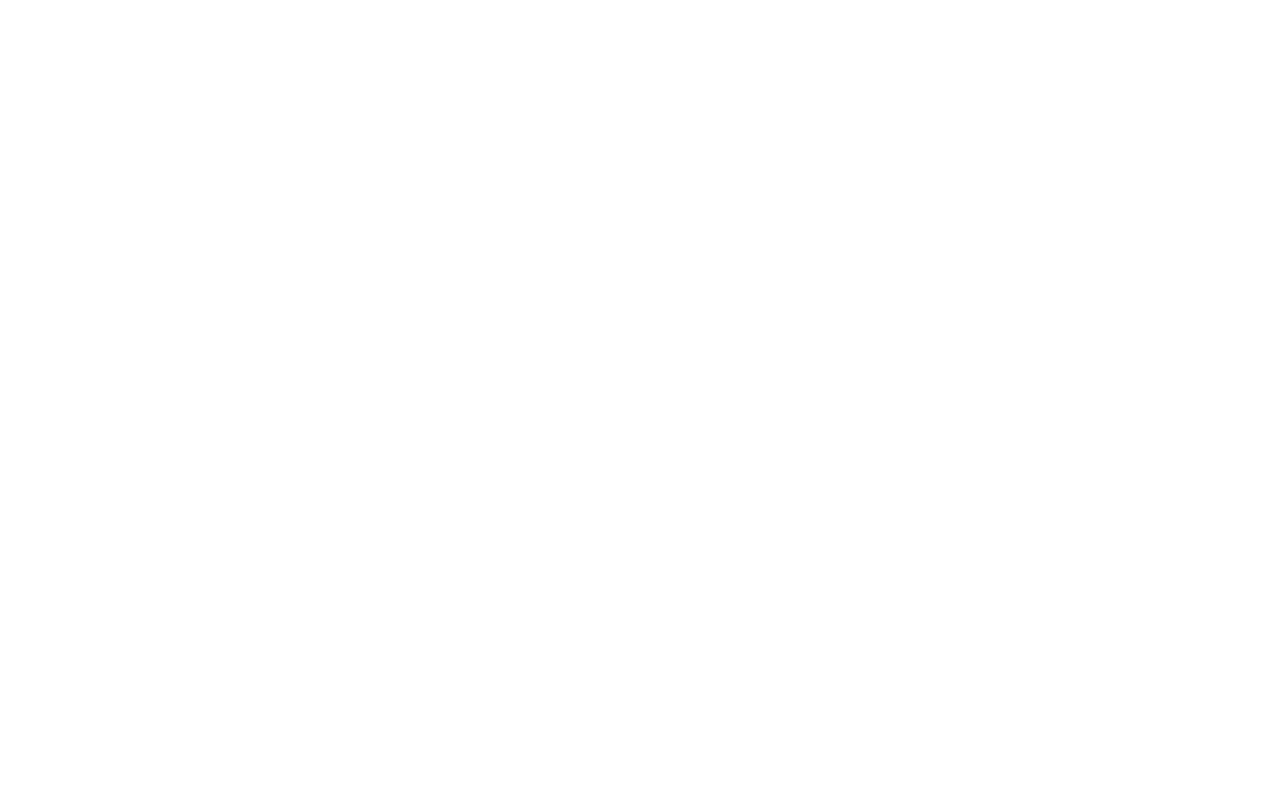
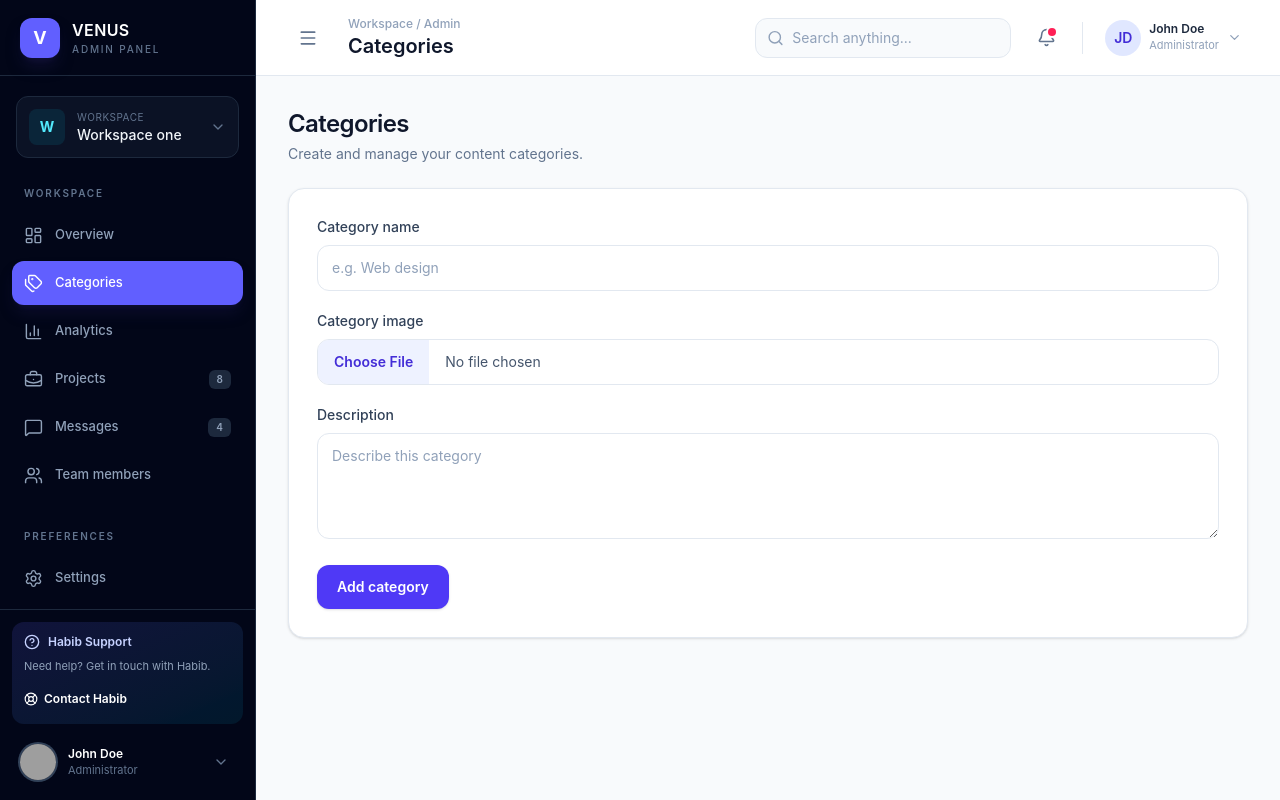
Before and after one commit to Habibur5114/Venus-React, a React (Vite) app: page /admin/category in a window 1280 px wide. Before the commit this address had no page. Built offline with nearby package versions, Linux system fonts and the light colour scheme; grey boxes are pictures that could not be loaded.

Commit message:
update category

```diff
--- a/src/App.jsx
+++ b/src/App.jsx
@@ -1,4 +1,4 @@
-import { BrowserRouter, Routes, Route } from 'react-router-dom';
+import { BrowserRouter, Routes, Route, Outlet, useLocation } from 'react-router-dom';
 
 import About from './components/layout/About';
 import Hero from './components/layout/Hero';
@@ -13,6 +13,7 @@
 import { ArrowDownRight, ArrowUpRight, BriefcaseBusiness, Users, WalletCards } from 'lucide-react';
 import AdminNavbar from './components/admin/layout/Navbar';
 import Sidebar from './components/admin/layout/Sidebar';
+import AdminCategory from './components/admin/Category';
 
 
 function HomePage() {
@@ -48,14 +49,12 @@
 }
 
 
-function AdminDashboard() {
+function AdminLayout() {
   const [isSidebarCollapsed, setIsSidebarCollapsed] = useState(false);
   const [isMobileSidebarOpen, setIsMobileSidebarOpen] = useState(false);
-  const stats = [
-    { label: 'Total revenue', value: '$48,294', change: '+12.8%', icon: WalletCards, positive: true },
-    { label: 'Active projects', value: '24', change: '+4.3%', icon: BriefcaseBusiness, positive: true },
-    { label: 'Team members', value: '18', change: '-1.2%', icon: Users, positive: false },
-  ];
+
+  const { pathname } = useLocation();
+  const pageTitle = pathname === '/admin/category' ? 'Categories' : 'Dashboard';
 
   return (
     <div className="flex min-h-screen bg-slate-50 font-sans text-slate-900">
@@ -66,6 +65,7 @@
       />
       <div className="flex min-w-0 flex-1 flex-col">
         <AdminNavbar
+          title={pageTitle}
           onMenuClick={() => {
             if (window.matchMedia('(min-width: 768px)').matches) {
               setIsSidebarCollapsed((collapsed) => !collapsed);
@@ -76,6 +76,23 @@
         />
         <main className="flex-1 overflow-y-auto p-4 sm:p-6 lg:p-8">
           <div className="mx-auto max-w-7xl">
+            <Outlet />
+          </div>
+        </main>
+      </div>
+    </div>
+  );
+}
+
+function AdminDashboard() {
+  const stats = [
+    { label: 'Total revenue', value: '$48,294', change: '+12.8%', icon: WalletCards, positive: true },
+    { label: 'Active projects', value: '24', change: '+4.3%', icon: BriefcaseBusiness, positive: true },
+    { label: 'Team members', value: '18', change: '-1.2%', icon: Users, positive: false },
+  ];
+
+  return (
+    <>
       <div className="mb-7 flex flex-wrap items-end justify-between gap-3">
         <p className="text-sm text-slate-500">
           Here&apos;s what&apos;s happening with your workspace.
@@ -130,10 +147,7 @@
           Your latest workspace activity will appear here.
         </p>
       </section>
-          </div>
-        </main>
-      </div>
-    </div>
+    </>
   );
 }
 
@@ -144,7 +158,10 @@
 
         <Route path="/" element={<HomePage />} />
 
-        <Route path="/admin" element={<AdminDashboard />} />
+        <Route path="/admin" element={<AdminLayout />}>
+          <Route index element={<AdminDashboard />} />
+          <Route path="category" element={<AdminCategory />} />
+        </Route>
       </Routes>
     </BrowserRouter>
   );
--- /dev/null
+++ b/src/components/admin/Category.jsx
@@ -0,0 +1,135 @@
+import { useEffect, useRef, useState } from 'react';
+
+export default function AdminCategory() {
+  const [categories, setCategories] = useState([]);
+  const [error, setError] = useState('');
+  const imageUrls = useRef([]);
+
+  useEffect(() => {
+    const urls = imageUrls.current;
+    return () => {
+      urls.forEach((url) => URL.revokeObjectURL(url));
+    };
+  }, []);
+
+  function handleSubmit(event) {
+    event.preventDefault();
+    setError('');
+
+    const formData = new FormData(event.currentTarget);
+    const name = formData.get('name').trim();
+    const description = formData.get('description').trim();
+    const image = formData.get('image');
+
+    if (!(image instanceof File) || image.size === 0) {
+      setError('Please choose an image for this category.');
+      return;
+    }
+
+    const imageUrl = URL.createObjectURL(image);
+    imageUrls.current.push(imageUrl);
+    setCategories((current) => [
+      ...current,
+      { id: crypto.randomUUID(), name, description, imageUrl },
+    ]);
+    event.currentTarget.reset();
+  }
+
+  return (
+    <div className="space-y-6">
+      <div>
+        <h2 className="text-2xl font-semibold tracking-tight text-slate-900">Categories</h2>
+        <p className="mt-1 text-sm text-slate-500">Create and manage your content categories.</p>
+      </div>
+
+      <form
+        onSubmit={handleSubmit}
+        className="w-full space-y-5 rounded-2xl border border-slate-200 bg-white p-5 shadow-sm sm:p-7"
+      >
+        <div>
+          <label htmlFor="category-name" className="mb-2 block text-sm font-medium text-slate-700">
+            Category name
+          </label>
+          <input
+            id="category-name"
+            name="name"
+            type="text"
+            required
+            maxLength={100}
+            placeholder="e.g. Web design"
+            className="w-full rounded-xl border border-slate-200 px-3.5 py-3 text-sm text-slate-900 outline-none transition placeholder:text-slate-400 focus:border-indigo-400 focus:ring-4 focus:ring-indigo-500/10"
+          />
+        </div>
+
+        <div>
+          <label htmlFor="category-image" className="mb-2 block text-sm font-medium text-slate-700">
+            Category image
+          </label>
+          <input
+            id="category-image"
+            name="image"
+            type="file"
+            accept="image/*"
+            required
+            className="block w-full rounded-xl border border-slate-200 text-sm text-slate-600 file:mr-4 file:border-0 file:bg-indigo-50 file:px-4 file:py-3 file:text-sm file:font-semibold file:text-indigo-700 hover:file:bg-indigo-100"
+          />
+        </div>
+
+        <div>
+          <label
+            htmlFor="category-description"
+            className="mb-2 block text-sm font-medium text-slate-700"
+          >
+            Description
+          </label>
+          <textarea
+            id="category-description"
+            name="description"
+            rows={4}
+            required
+            maxLength={500}
+            placeholder="Describe this category"
+            className="w-full resize-y rounded-xl border border-slate-200 px-3.5 py-3 text-sm text-slate-900 outline-none transition placeholder:text-slate-400 focus:border-indigo-400 focus:ring-4 focus:ring-indigo-500/10"
+          />
+        </div>
+
+        {error && (
+          <p role="alert" className="text-sm font-medium text-rose-600">
+            {error}
+          </p>
+        )}
+
+        <button
+          type="submit"
+          className="rounded-xl bg-indigo-600 px-5 py-3 text-sm font-semibold text-white shadow-sm transition hover:bg-indigo-700 focus:outline-none focus:ring-4 focus:ring-indigo-500/20"
+        >
+          Add category
+        </button>
+      </form>
+
+      {categories.length > 0 && (
+        <section aria-label="Created categories" className="space-y-3">
+          <h3 className="text-lg font-semibold text-slate-900">Created categories</h3>
+          <div className="grid gap-4 sm:grid-cols-2 xl:grid-cols-3">
+            {categories.map((category) => (
+              <article
+                key={category.id}
+                className="overflow-hidden rounded-2xl border border-slate-200 bg-white shadow-sm"
+              >
+                <img
+                  src={category.imageUrl}
+                  alt=""
+                  className="h-40 w-full object-cover"
+                />
+                <div className="p-4">
+                  <h4 className="font-semibold text-slate-900">{category.name}</h4>
+                  <p className="mt-1 text-sm leading-6 text-slate-500">{category.description}</p>
+                </div>
+              </article>
+            ))}
+          </div>
+        </section>
+      )}
+    </div>
+  );
+}
--- a/src/components/admin/layout/Navbar.jsx
+++ b/src/components/admin/layout/Navbar.jsx
@@ -1,6 +1,6 @@
 import { Bell, ChevronDown, Menu, Search } from 'lucide-react';
 
-export default function Navbar({ onMenuClick }) {
+export default function Navbar({ onMenuClick, title = 'Dashboard' }) {
   return (
     <header className="sticky top-0 z-30 flex h-[76px] shrink-0 items-center justify-between border-b border-slate-200 bg-white/90 px-4 backdrop-blur sm:px-6 lg:px-8">
       <div className="flex min-w-0 items-center gap-3 sm:gap-5">
@@ -14,7 +14,7 @@
         </button>
         <div className="min-w-0">
           <p className="hidden text-xs font-medium text-slate-400 sm:block">Workspace / Admin</p>
-          <h1 className="truncate text-lg font-semibold text-slate-900 sm:text-xl">Dashboard</h1>
+          <h1 className="truncate text-lg font-semibold text-slate-900 sm:text-xl">{title}</h1>
         </div>
       </div>
 
--- a/src/components/admin/layout/Sidebar.jsx
+++ b/src/components/admin/layout/Sidebar.jsx
@@ -6,13 +6,16 @@
   LayoutDashboard,
   LifeBuoy,
   MessageSquare,
+  Tags,
   Settings,
   Users,
   X,
 } from 'lucide-react';
+import { NavLink, useLocation } from 'react-router-dom';
 
 const navigation = [
   { label: 'Overview', href: '#overview', icon: LayoutDashboard, active: true },
+  { label: 'Categories', href: '/admin/category', icon: Tags, route: true },
   { label: 'Analytics', href: '#analytics', icon: BarChart3 },
   { label: 'Projects', href: '#projects', icon: BriefcaseBusiness, badge: '8' },
   { label: 'Messages', href: '#messages', icon: MessageSquare, badge: '4' },
@@ -20,6 +23,9 @@
 ];
 
 export default function Sidebar({ isCollapsed = false, isMobileOpen = false, onClose }) {
+  const { pathname } = useLocation();
+  const isCategoryPage = pathname === '/admin/category';
+
   return (
     <>
       {isMobileOpen && (
@@ -93,21 +99,18 @@
             WORKSPACE
           </p>
           <ul className="space-y-1">
-            {navigation.map(({ label, href, icon: Icon, active, badge }) => (
-              <li key={label}>
-                <a
-                  href={href}
-                  aria-current={active ? 'page' : undefined}
-                  title={isCollapsed ? label : undefined}
-                  onClick={onClose}
-                  className={`group flex min-h-11 items-center rounded-xl transition-colors ${
-                    isCollapsed ? 'md:justify-center md:px-2' : 'gap-3 px-3'
-                  } ${
-                    active
-                      ? 'bg-indigo-500 text-white shadow-lg shadow-indigo-950/40'
-                      : 'text-slate-400 hover:bg-slate-900 hover:text-white'
-                  }`}
-                >
+            {navigation.map(({ label, href, icon: Icon, active, badge, route }) => {
+              const isActive = route ? isCategoryPage : active && !isCategoryPage;
+              const linkClassName = `group flex min-h-11 items-center rounded-xl transition-colors ${
+                isCollapsed ? 'md:justify-center md:px-2' : 'gap-3 px-3'
+              } ${
+                isActive
+                  ? 'bg-indigo-500 text-white shadow-lg shadow-indigo-950/40'
+                  : 'text-slate-400 hover:bg-slate-900 hover:text-white'
+              }`;
+
+              const linkContent = (
+                <>
                   <Icon size={19} strokeWidth={1.8} className="shrink-0" aria-hidden="true" />
                   <span className={`flex-1 text-[13px] font-medium ${isCollapsed ? 'md:hidden' : ''}`}>
                     {label}
@@ -115,15 +118,42 @@
                   {badge && (
                     <span
                       className={`rounded-md px-2 py-0.5 text-[10px] font-semibold ${
-                        active ? 'bg-white/15 text-white' : 'bg-slate-800 text-slate-400'
+                        isActive ? 'bg-white/15 text-white' : 'bg-slate-800 text-slate-400'
                       } ${isCollapsed ? 'md:hidden' : ''}`}
                     >
                       {badge}
                     </span>
                   )}
-                </a>
+                </>
+              );
+
+              return (
+              <li key={label}>
+                {route ? (
+                  <NavLink
+                    to={href}
+                    end
+                    aria-current={isActive ? 'page' : undefined}
+                    title={isCollapsed ? label : undefined}
+                    onClick={onClose}
+                    className={linkClassName}
+                  >
+                    {linkContent}
+                  </NavLink>
+                ) : (
+                  <a
+                    href={href}
+                    aria-current={isActive ? 'page' : undefined}
+                    title={isCollapsed ? label : undefined}
+                    onClick={onClose}
+                    className={linkClassName}
+                  >
+                    {linkContent}
+                  </a>
+                )}
               </li>
-            ))}
+              );
+            })}
           </ul>
 
           <p
```
Lines whose indentation alone changed are shown as unchanged.
